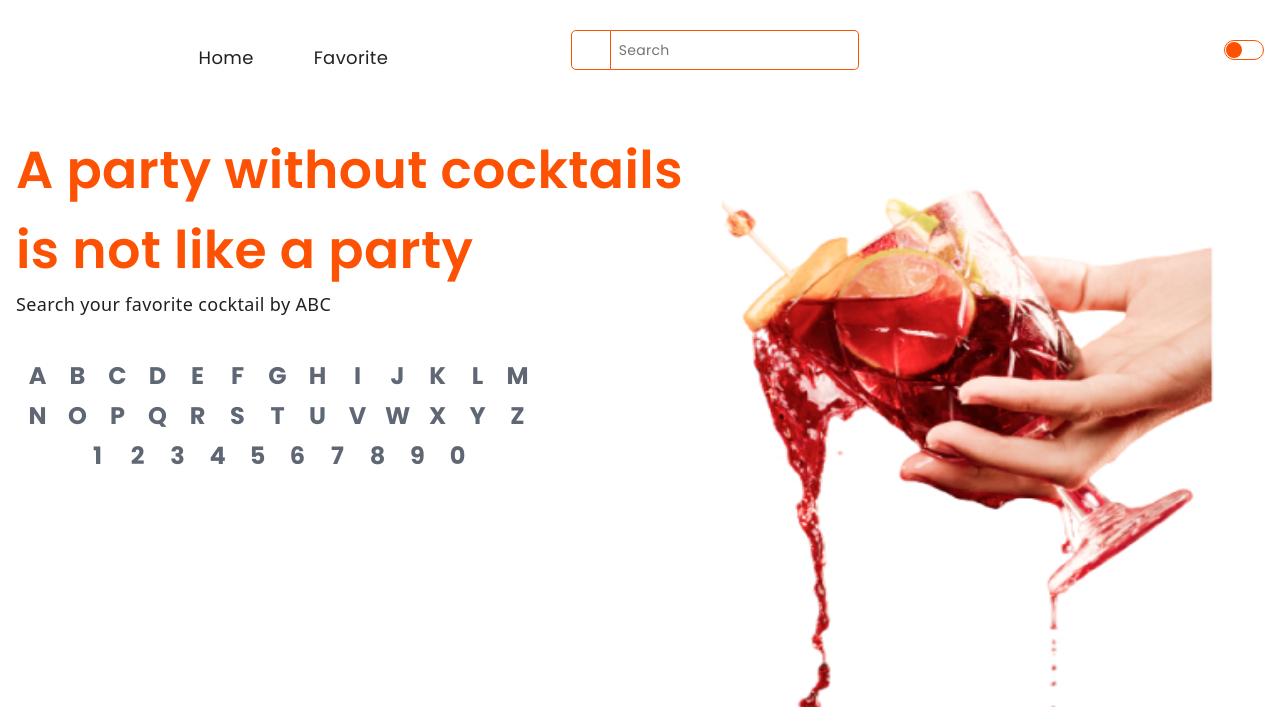
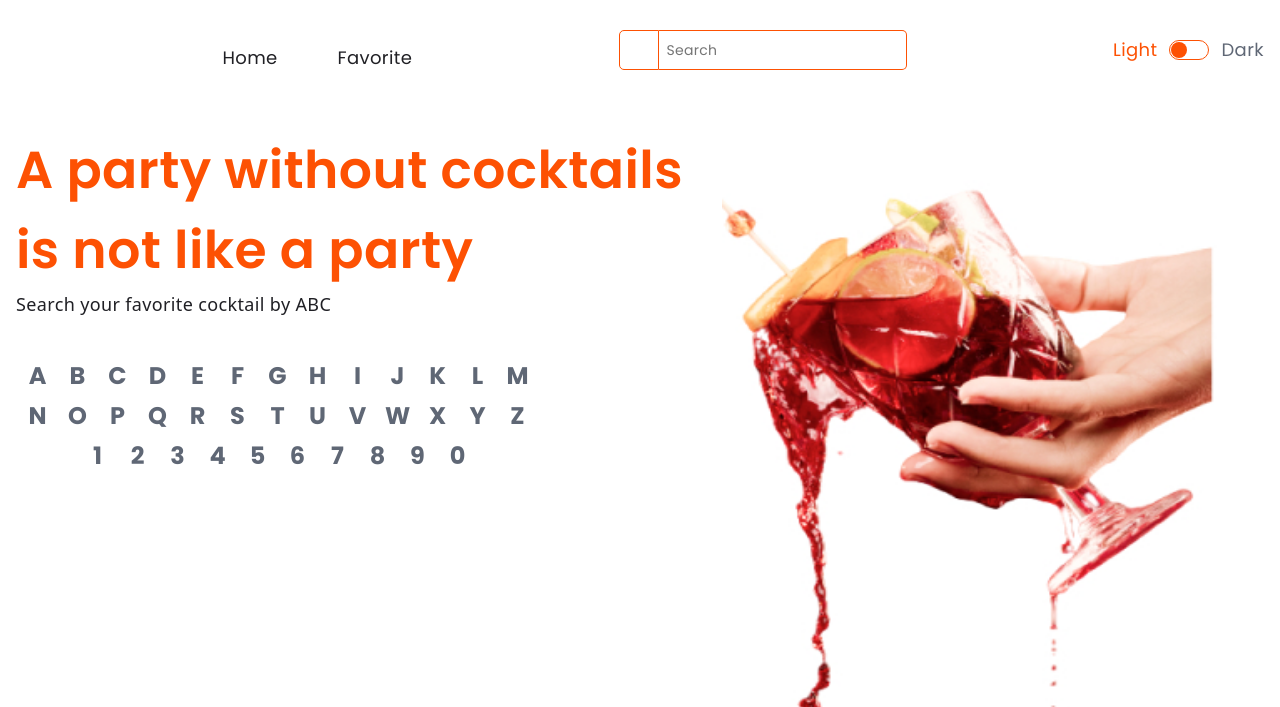
Before and after one commit to sydorenkorv/html-js-team-prohect, a website built with Parcel: page src/index.html in a window 1280 px wide. Shown: the top 707 px of the page. Built offline with nearby package versions, Linux system fonts and the light colour scheme; files whose address does not match are found by name.

Commit message:
header fixes

```diff
--- a/src/partials/header.html
+++ b/src/partials/header.html
@@ -23,6 +23,11 @@
         <rect y="14" width="30" height="2" rx="1" fill="#000" />
       </svg>
     </button>
-    <input type="checkbox" id="switch" /><label for="switch">Toggle</label>
+    <div class="header__toggle-box">
+      <input type="checkbox" id="switch" />
+      <p class="header__toggle-light">Light</p>
+      <label for="switch" class="header__toggle">Toggle</label>
+      <p class="header__toggle-dark">Dark</p>
+    </div>
   </container>
 </header>
--- a/src/sass/layout/_header.scss
+++ b/src/sass/layout/_header.scss
@@ -73,6 +73,11 @@
 
 //toggle
 
+.header__toggle-box {
+  display: flex;
+  align-items: center;
+}
+
 input[type='checkbox'] {
   @media screen and (max-width: 1279px) {
     display: none;
@@ -82,7 +87,7 @@ input[type='checkbox'] {
   visibility: hidden;
 }
 
-label {
+.header__toggle {
   @media screen and (max-width: 1279px) {
     display: none;
   }
@@ -95,14 +100,9 @@ label {
   display: block;
   border-radius: 20px;
   position: relative;
-  &:before {
-    content: 'AM';
-    position: absolute;
-    color: black;
-  }
 }
 
-label:after {
+.header__toggle:after {
   content: '';
   position: absolute;
   top: 1px;
@@ -116,13 +116,29 @@ label:after {
   background-color: #fd5103;
 }
 
-input:checked + label:after {
+input:checked + .header__toggle:after {
   left: calc(100% - 2px);
   transform: translateX(-100%);
 }
 
-label:active:after {
+.header__toggle:active:after {
   width: 25px;
 }
 
-// General settings, to place into separate file
+.header__toggle-light,
+.header__toggle-dark {
+  font-family: 'Poppins';
+  font-style: normal;
+  font-weight: 400;
+  font-size: 18px;
+  line-height: 24px;
+}
+
+.header__toggle-light {
+  margin-right: 12px;
+}
+
+.header__toggle-dark {
+  margin-left: 12px;
+  color: #5f6775;
+}
```
